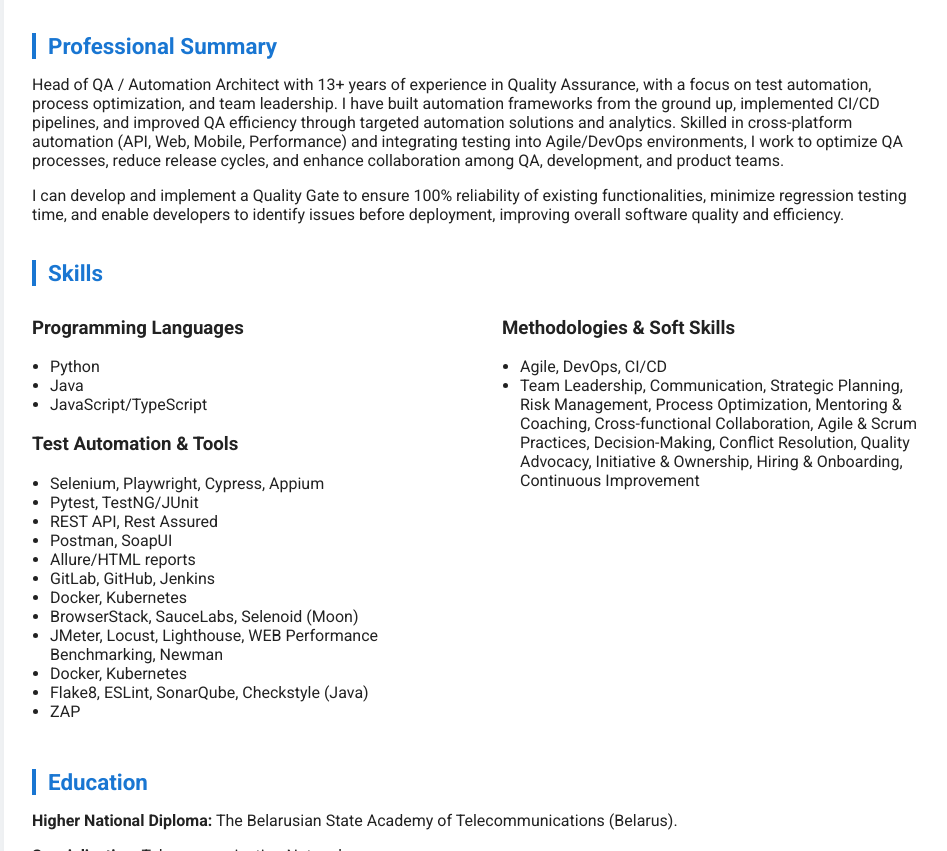
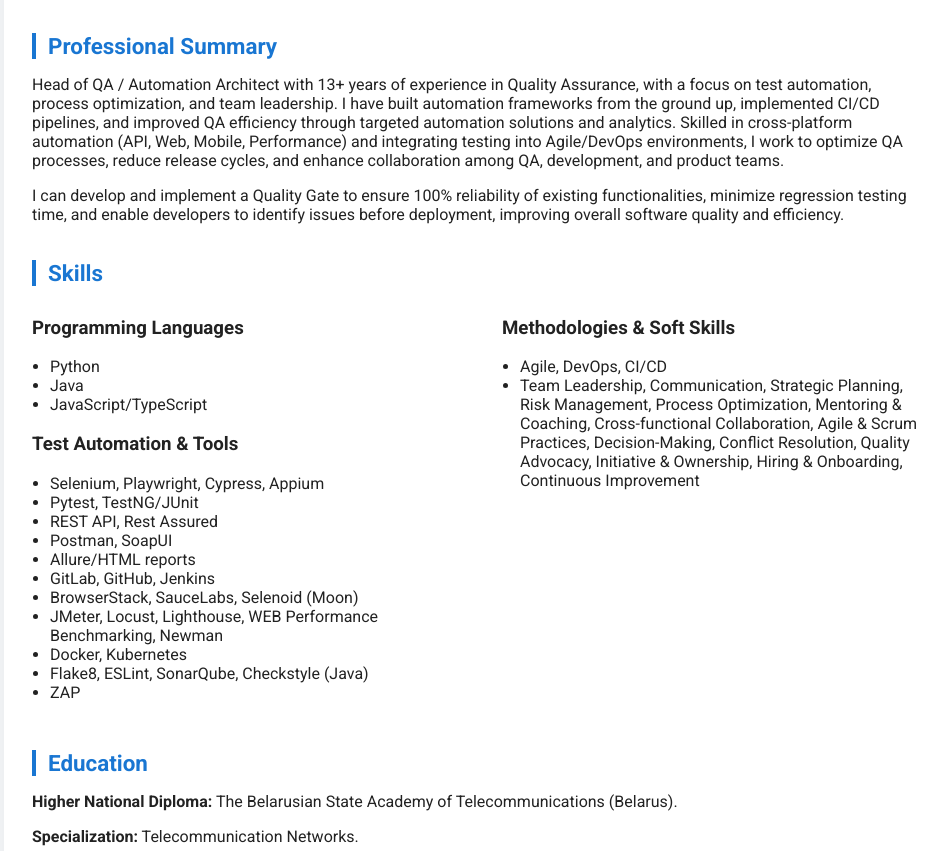
Before and after one commit to dimit999/CV_DZMITRY_ANANYEU, a plain HTML site: page index.html in a window 1280 px wide. Shown: the part 249-1100 px from the top of the page, without its empty margins (158-1105 px from the left). Drawn offline with Linux system fonts and the light colour scheme.

Commit message:
Update index.html

```diff
--- a/index.html
+++ b/index.html
@@ -51,7 +51,6 @@
             <li>Postman, SoapUI</li>
             <li>Allure/HTML reports</li>
             <li>GitLab, GitHub, Jenkins</li>
-            <li>Docker, Kubernetes</li>
             <li>BrowserStack, SauceLabs, Selenoid (Moon)</li>
             <li>JMeter, Locust, Lighthouse, WEB Performance Benchmarking, Newman</li>
             <li>Docker, Kubernetes</li>
```
